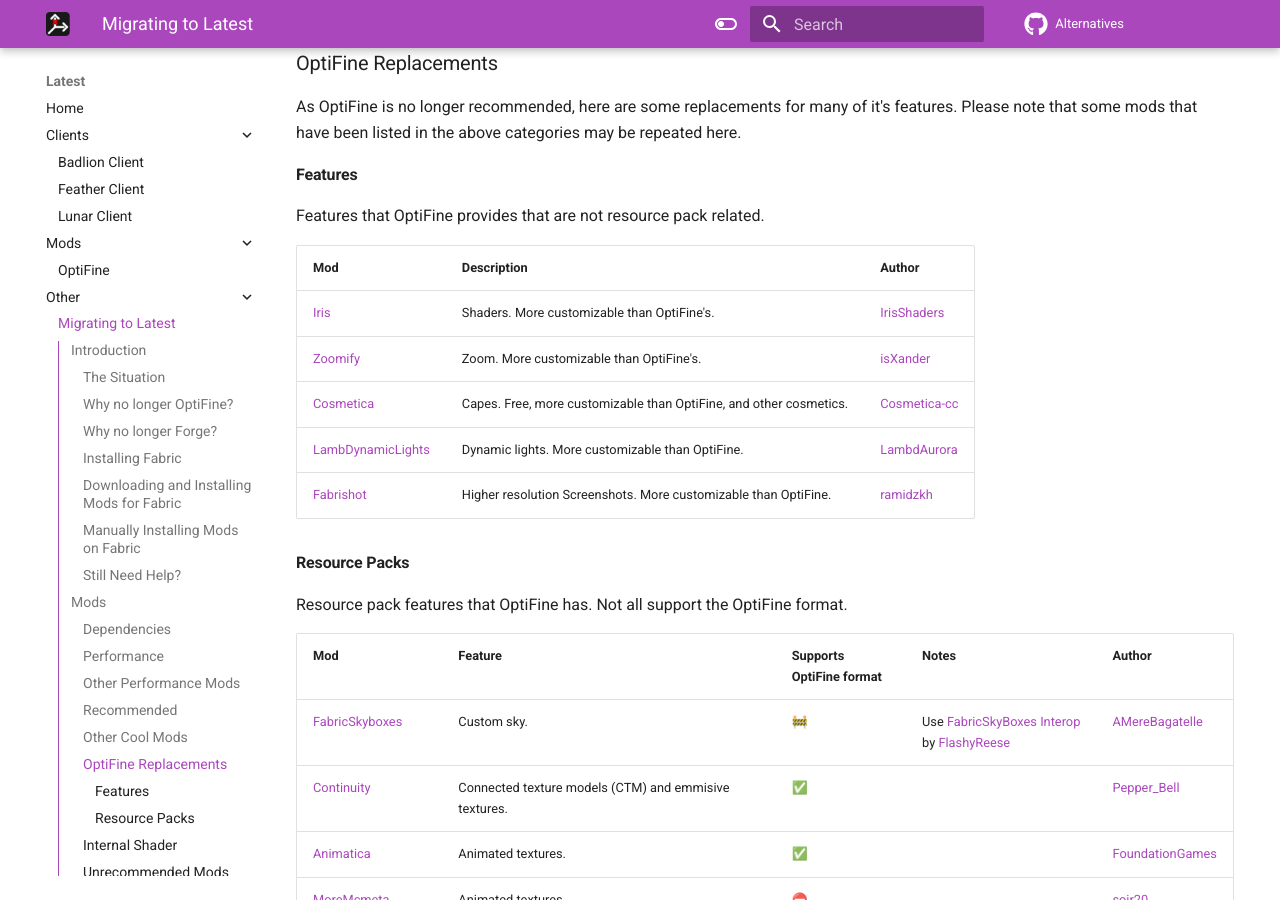
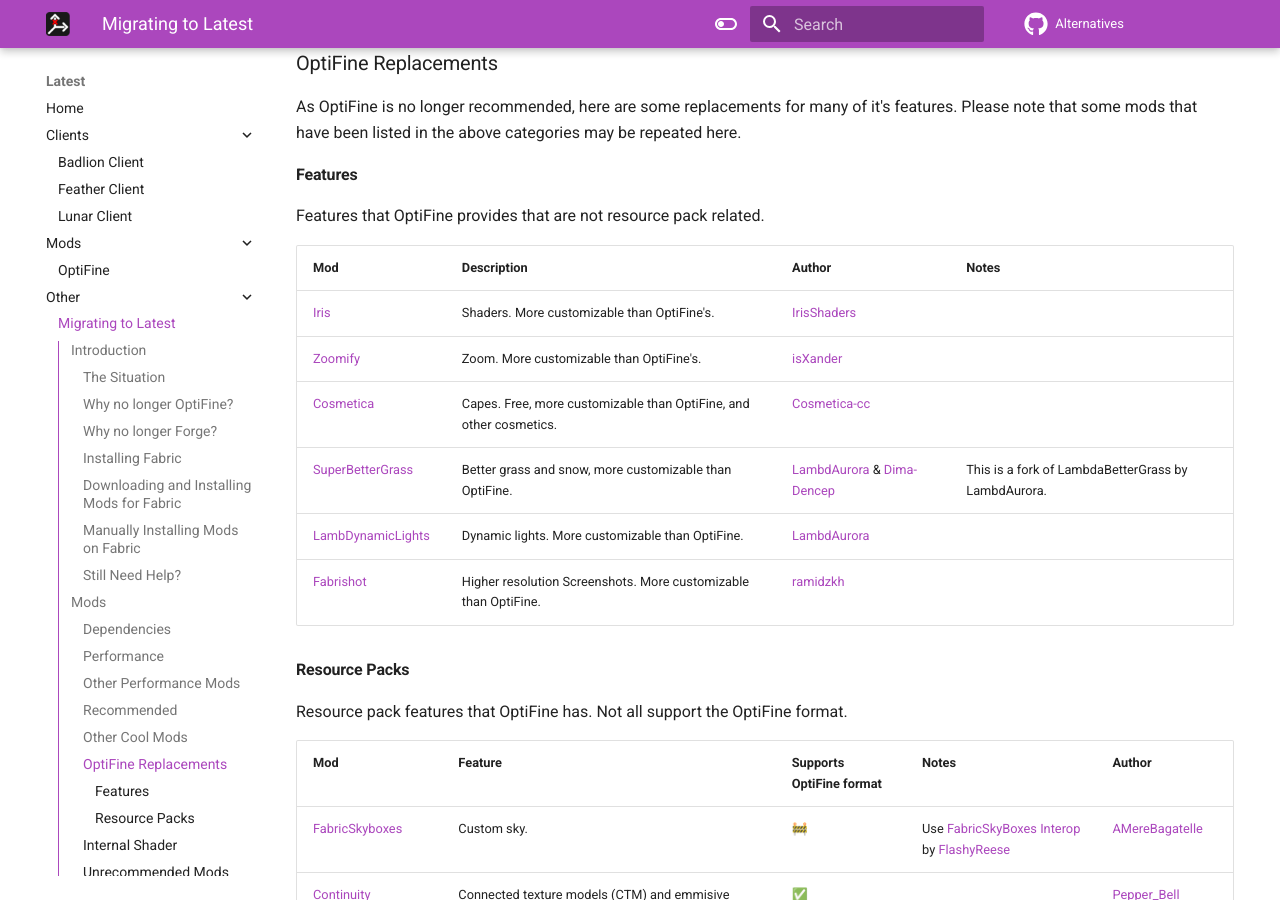
Before and after one commit to MicrocontrollersDev/Alternatives, an MkDocs documentation site: the page built from docs/latest/migrating.md, in a window 1280 px wide and 900 px high, scrolled down 7978 px. Built offline with MkDocs 1.6.1 and Material for MkDocs 9.7.7, drawn with Linux system fonts in a browser that asks for light colours; comment, search, counter and statistics services are not loaded.

Commit message:
add bettergrass alternative

```diff
--- a/docs/latest/migrating.md
+++ b/docs/latest/migrating.md
@@ -217,11 +217,12 @@
 #### Features
 Features that OptiFine provides that are not resource pack related.
 
-| Mod | Description | Author |
-| --- | --- | --- |
+| Mod | Description | Author | Notes |
+| --- | --- | --- | --- |
 | [Iris](https://irisshaders.github.io) | Shaders. More customizable than OptiFine's. | [IrisShaders](https://github.com/IrisShaders) |
 | [Zoomify](https://modrinth.com/mod/zoomify) | Zoom. More customizable than OptiFine's. | [isXander](https://github.com/isXander) |
 | [Cosmetica](https://modrinth.com/mod/cosmetica) | Capes. Free, more customizable than OptiFine, and other cosmetics. | [Cosmetica-cc](https://github.com/Cosmetica-cc)
+| [SuperBetterGrass](https://www.curseforge.com/minecraft/mc-mods/super-better-grass) | Better grass and snow, more customizable than OptiFine. | [LambdAurora](https://github.com/LambdAurora) & [Dima-Dencep](https://github.com/dima-dencep) | This is a fork of LambdaBetterGrass by LambdAurora. |
 | [LambDynamicLights](https://modrinth.com/mod/lambdynamiclights) | Dynamic lights. More customizable than OptiFine. | [LambdAurora](https://github.com/LambdAurora) |
 | [Fabrishot](https://modrinth.com/mod/fabrishot) | Higher resolution Screenshots. More customizable than OptiFine. | [ramidzkh](https://github.com/ramidzkh) |
 
```
